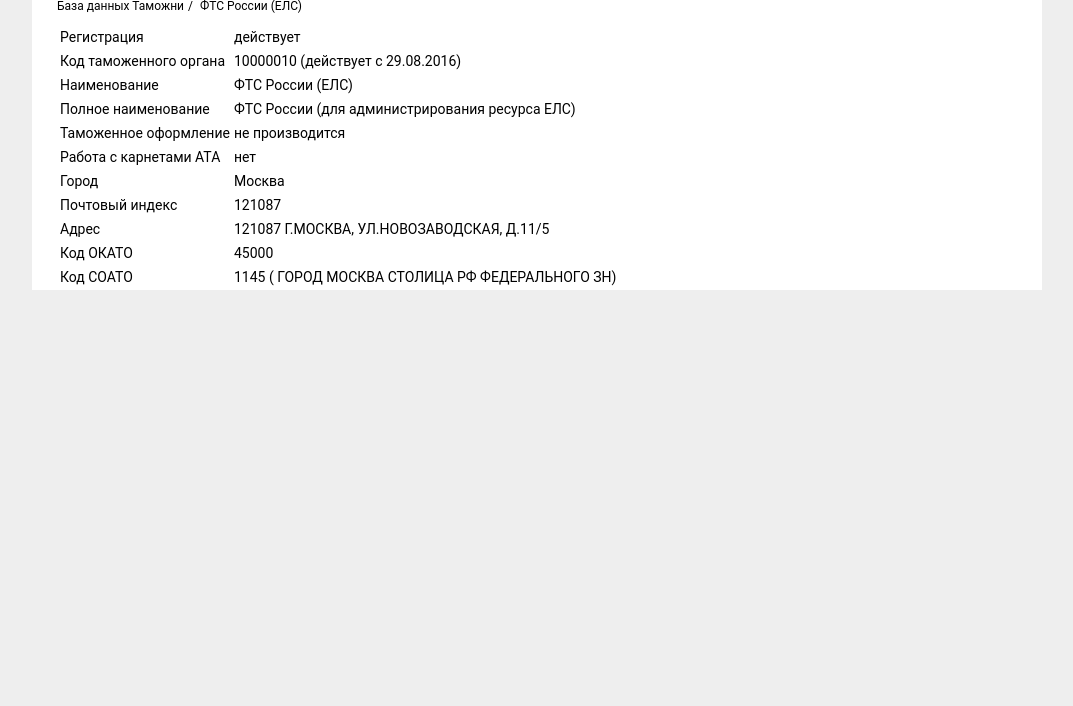
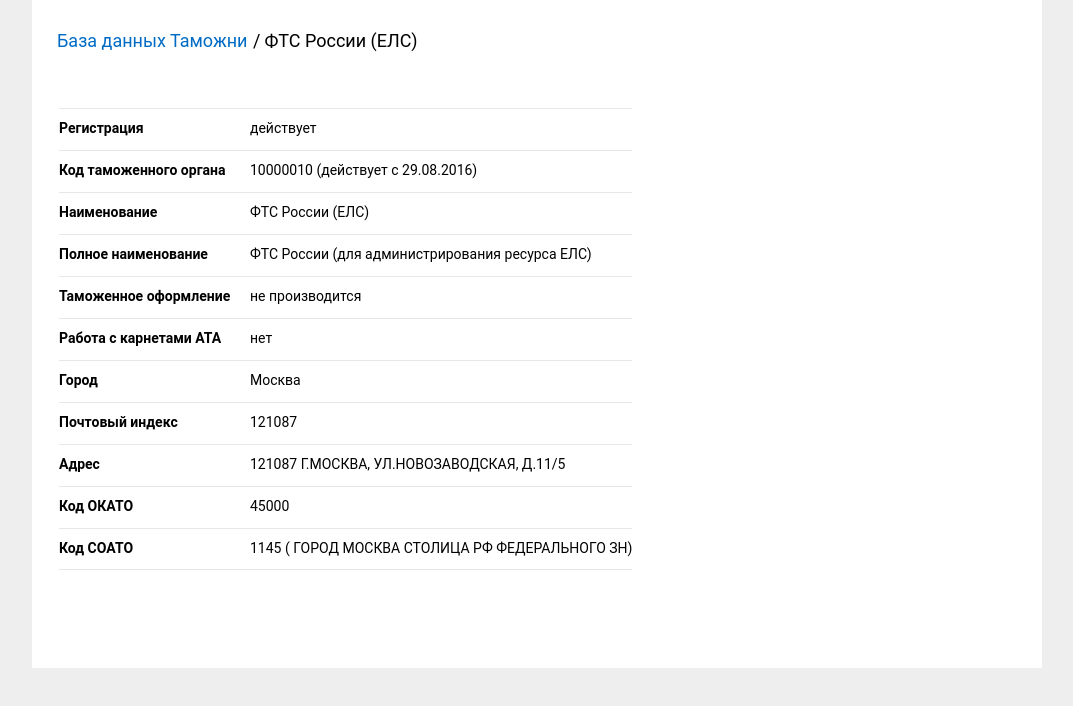
Before and after one commit to pavellbor/tks, a website: page source/database-card.html in a window 1280 px wide. Shown: the whole page, without its empty margins (103-1176 px from the left). Drawn offline with nearby package versions, Linux system fonts and the light colour scheme; files that its build step writes are made by us from their sources; a web font is replaced by a local one.

Commit message:
Свёрстана мобильгая версия страницы Карточка БД

```diff
--- a/source/database-card.html
+++ b/source/database-card.html
@@ -10,7 +10,7 @@
         <main class="page-main">
             <div class="database-card">
                 <div class="database-card__header">
-                    <nav class="database-card__nav article-header__breadcrumb article-header__breadcrumb--legislation-news-item article-breadcrumb article-breadcrumb--database">
+                    <nav class="database-card__nav article-header__breadcrumb article-header__breadcrumb--legislation-news-item article-breadcrumb article-breadcrumb--database-card">
                         <ol class="article-breadcrumb__list">
                             <li class="article-breadcrumb__item">
                                 <a href="#">База данных Таможни</a>
--- a/source/scss/components/_database-card.scss
+++ b/source/scss/components/_database-card.scss
@@ -0,0 +1,30 @@
+.database-card {
+    padding-top: 31px;
+    padding-bottom: 96px;
+}
+
+.database-card__header {
+    margin-bottom: 54px;
+}
+
+.database-card__content-table-row {
+    display: grid;
+    grid-template-columns: 191px 1fr;
+    align-content: center;
+    min-height: 42px;
+    border-top: 1px solid $color-divider;
+}
+
+.database-card__content-table-row:last-child {
+    border-bottom: 1px solid $color-divider;
+}
+
+.database-card__content-table-row .database-card__content-table-data:first-child {
+    padding-right: 10px;
+    font-weight: 700;
+}
+
+.database-card__content-table-data {
+    padding: 5px 0;
+    line-height: 1.4;
+}
--- a/source/scss/layout/article/_article-breadcrumb.scss
+++ b/source/scss/layout/article/_article-breadcrumb.scss
@@ -91,3 +91,34 @@
     }
   }
 }
+
+.article-breadcrumb--database-card {
+
+  .article-breadcrumb__list {
+    gap: 4px;
+    flex-wrap: wrap;
+    margin-bottom: 10px;
+  }
+
+  .article-breadcrumb__item {
+    font-size: 18px;
+    line-height: 1.15;
+
+    a {
+      color: $color-primary;
+    }
+
+    &:not(:last-child)::after {
+      content: "/";
+      margin-left: 1px;
+      color: $color;
+    }
+
+    &--active {
+
+      a {
+        color: $color;
+      }
+    }
+  }
+}
```
